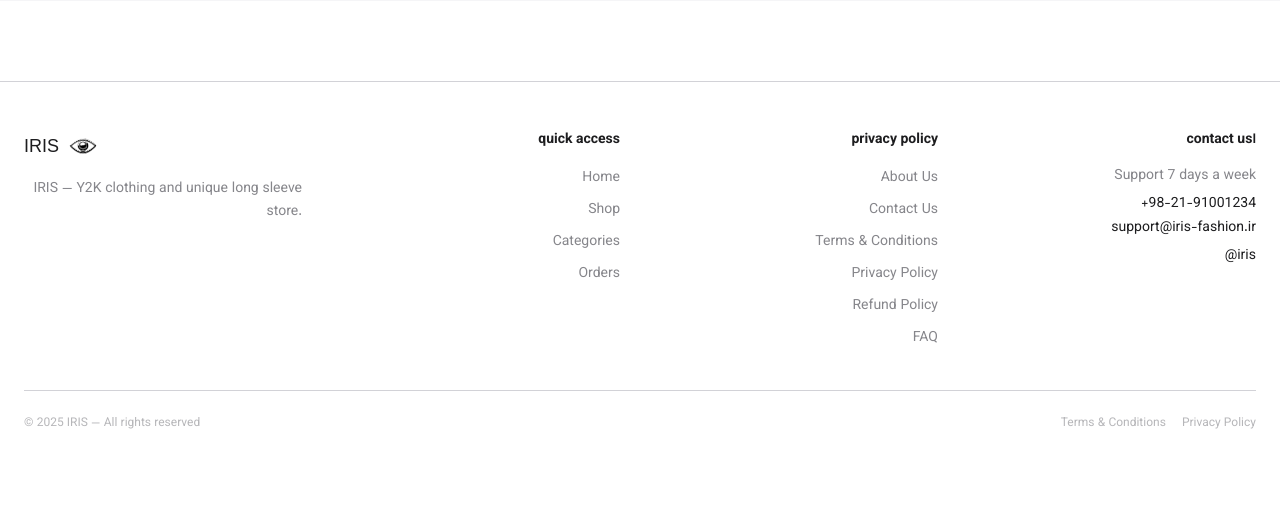
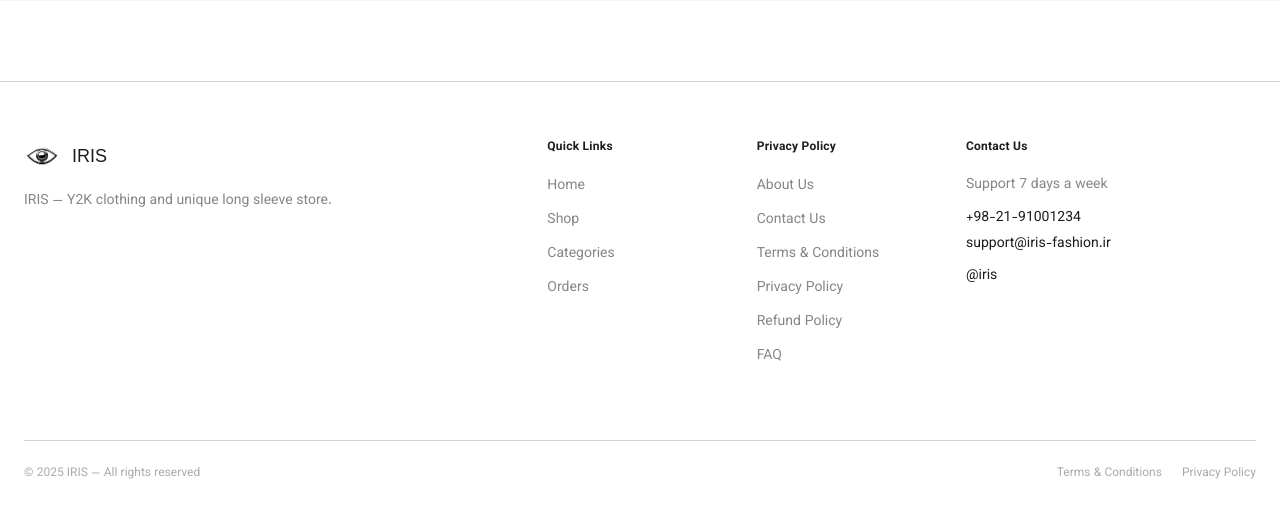
Before and after one commit to NahidDavoudi/shopiris, a PHP site: page / in a window 1280 px wide. Shown: the part 920-1433 px from the top of the page. Before the commit the page ends 1349 px from the top, so only its background shows below. Run offline with PHP 8.4, Linux system fonts and the light colour scheme; data that the repository does not hold is empty; style sheets or scripts are compiled from the project's sources; some web fonts are replaced.

Commit message:
fixing the footer's layout

```diff
--- a/assets/css/input.css
+++ b/assets/css/input.css
@@ -477,3 +477,27 @@ div[data-page].active {
 .product-acc-panel {
   transition: max-height 0.3s ease;
 }
+
+/* ── Footer (formal) ── */
+.footer-heading {
+  font-size: 0.75rem;
+  font-weight: 700;
+  letter-spacing: 0.02em;
+  color: var(--color-body-text, #1d1d1f);
+  margin-bottom: 1.1rem;
+}
+
+.footer-link {
+  font-size: 0.875rem;
+  color: var(--color-muted);
+  transition: color 0.2s ease;
+}
+
+.footer-link:hover {
+  color: var(--color-body-text, #1d1d1f);
+}
+
+.footer-formal .enamad-badge img,
+.footer-formal .enamad-badge {
+  max-height: 52px;
+}
--- a/assets/css/output.css
+++ b/assets/css/output.css
@@ -394,6 +388,12 @@
   }
   .order-2 {
     order: 2;
+  }
+  .col-span-1 {
+    grid-column: span 1 / span 1;
+  }
+  .col-span-2 {
+    grid-column: span 2 / span 2;
   }
   .col-span-full {
     grid-column: 1 / -1;
@@ -502,6 +499,9 @@
   }
   .mb-10 {
     margin-bottom: calc(var(--spacing) * 10);
+  }
+  .mb-12 {
+    margin-bottom: calc(var(--spacing) * 12);
   }
   .ml-auto {
     margin-left: auto;
@@ -907,6 +873,9 @@
   .flex-col {
     flex-direction: column;
   }
+  .flex-col-reverse {
+    flex-direction: column-reverse;
+  }
   .flex-row {
     flex-direction: row;
   }
@@ -979,6 +943,11 @@
     margin-block-start: calc(calc(var(--spacing) * 2) * var(--tw-space-y-reverse));
     margin-block-end: calc(calc(var(--spacing) * 2) * calc(1 - var(--tw-space-y-reverse)));
   }
+  :where(.space-y-2\.5 > :not(:last-child)) {
+    --tw-space-y-reverse: 0;
+    margin-block-start: calc(calc(var(--spacing) * 2.5) * var(--tw-space-y-reverse));
+    margin-block-end: calc(calc(var(--spacing) * 2.5) * calc(1 - var(--tw-space-y-reverse)));
+  }
   :where(.space-y-3 > :not(:last-child)) {
     --tw-space-y-reverse: 0;
     margin-block-start: calc(calc(var(--spacing) * 3) * var(--tw-space-y-reverse));
@@ -1005,6 +974,9 @@
   .gap-x-5 {
     column-gap: calc(var(--spacing) * 5);
   }
+  .gap-x-6 {
+    column-gap: calc(var(--spacing) * 6);
+  }
   :where(.-space-x-2 > :not(:last-child)) {
     --tw-space-x-reverse: 0;
     margin-inline-start: calc(calc(var(--spacing) * -2) * var(--tw-space-x-reverse));
@@ -1018,6 +990,9 @@
   }
   .gap-y-8 {
     row-gap: calc(var(--spacing) * 8);
+  }
+  .gap-y-10 {
+    row-gap: calc(var(--spacing) * 10);
   }
   :where(.divide-y > :not(:last-child)) {
     --tw-divide-y-reverse: 0;
@@ -1531,6 +1479,9 @@
   }
   .pt-12 {
     padding-top: calc(var(--spacing) * 12);
+  }
+  .pt-14 {
+    padding-top: calc(var(--spacing) * 14);
   }
   .pb-1 {
     padding-bottom: var(--spacing);
@@ -1772,12 +1720,6 @@
     color: color-mix(in srgb, #86868b 50%, transparent);
     @supports (color: color-mix(in lab, red, red)) {
       color: color-mix(in oklab, var(--color-muted) 50%, transparent);
-    }
-  }
-  .text-muted\/60 {
-    color: color-mix(in srgb, #86868b 60%, transparent);
-    @supports (color: color-mix(in lab, red, red)) {
-      color: color-mix(in oklab, var(--color-muted) 60%, transparent);
     }
   }
   .text-muted\/70 {
@@ -2311,6 +2247,9 @@
     .sm\:p-5 {
       padding: calc(var(--spacing) * 5);
     }
+    .sm\:text-left {
+      text-align: left;
+    }
     .sm\:text-right {
       text-align: right;
     }
@@ -2470,8 +2409,29 @@
     .lg\:order-2 {
       order: 2;
     }
+    .lg\:order-last {
+      order: 9999;
+    }
     .lg\:col-span-2 {
       grid-column: span 2 / span 2;
+    }
+    .lg\:col-span-3 {
+      grid-column: span 3 / span 3;
+    }
+    .lg\:col-span-4 {
+      grid-column: span 4 / span 4;
+    }
+    .lg\:col-start-6 {
+      grid-column-start: 6;
+    }
+    .lg\:col-start-8 {
+      grid-column-start: 8;
+    }
+    .lg\:col-start-10 {
+      grid-column-start: 10;
+    }
+    .lg\:row-start-1 {
+      grid-row-start: 1;
     }
     .lg\:mt-0 {
       margin-top: 0px;
@@ -2497,6 +2457,12 @@
     }
     .lg\:grid-cols-4 {
       grid-template-columns: repeat(4, minmax(0, 1fr));
+    }
+    .lg\:grid-cols-12 {
+      grid-template-columns: repeat(12, minmax(0, 1fr));
+    }
+    .lg\:gap-6 {
+      gap: calc(var(--spacing) * 6);
     }
     .lg\:gap-14 {
       gap: calc(var(--spacing) * 14);
@@ -2869,6 +2835,24 @@ div[data-page].active {
 }
 .product-acc-panel {
   transition: max-height 0.3s ease;
+}
+.footer-heading {
+  font-size: 0.75rem;
+  font-weight: 700;
+  letter-spacing: 0.02em;
+  color: var(--color-body-text, #1d1d1f);
+  margin-bottom: 1.1rem;
+}
+.footer-link {
+  font-size: 0.875rem;
+  color: var(--color-muted);
+  transition: color 0.2s ease;
+}
+.footer-link:hover {
+  color: var(--color-body-text, #1d1d1f);
+}
+.footer-formal .enamad-badge img, .footer-formal .enamad-badge {
+  max-height: 52px;
 }
 @property --tw-translate-x {
   syntax: "*";
--- a/assets/js/components/Footer.js
+++ b/assets/js/components/Footer.js
@@ -13,54 +13,63 @@ const Footer = {
     const navLinks = storeConfig.texts.nav;
     const legalLinks = storeConfig.texts.legal?.footerLinks || [];
     const enamadBadge = renderEnamadBadge();
+    const phone = storeConfig.texts.legal?.contact?.phone?.value;
+    const email = storeConfig.texts.legal?.contact?.email?.value;
 
     return `
-      <footer class="border-t border-border bg-body mt-20">
-        <div class="max-w-[1280px] mx-auto px-4 md:px-6 py-12">
-          <div class="grid grid-cols-1 sm:grid-cols-2 lg:grid-cols-4 gap-10 mb-10">
-            <div class="text-right flex flex-col items-start">
-              <div class="flex items-center gap-2 justify-end mb-4">
+      <footer class="footer-formal border-t border-border bg-body mt-20" dir="ltr">
+        <div class="max-w-[1280px] mx-auto px-4 md:px-6 pt-14 pb-8">
+
+          <div class="grid grid-cols-2 lg:grid-cols-12 gap-x-6 gap-y-10 lg:gap-6 mb-12">
+
+            <div class="col-span-1 lg:col-span-4 flex flex-col items-start text-left">
+              <div class="flex items-center gap-3 mb-4">
+                <img src="${storeConfig.logo}" alt="${storeConfig.name}" class="w-9 h-9 object-contain">
                 <span class="font-display text-lg text-body">${storeConfig.name}</span>
-                <img src="${storeConfig.logo}" alt="" class="w-8 h-8 object-contain">
               </div>
-              <p class="text-sm text-muted leading-relaxed">${footer.tagline}</p>
+              <p class="text-sm text-muted leading-relaxed max-w-xs">${footer.tagline}</p>
             </div>
-            <div class="text-right">
-              <h3 class="text-sm font-bold text-body mb-4">quick access</h3>
-              <ul class="space-y-2">
+
+            <div class="col-span-1 lg:col-span-3 lg:col-start-10 flex items-start justify-end lg:order-last">
+              ${enamadBadge}
+            </div>
+
+            <div class="col-span-1 lg:col-span-2 lg:col-start-6 text-left">
+              <h3 class="footer-heading">Quick Links</h3>
+              <ul class="space-y-2.5">
                 ${navLinks.map((l) => `
-                  <li><a href="${l.href}" data-link class="text-sm text-muted hover:text-body transition-colors">${l.label}</a></li>`).join('')}
+                  <li><a href="${l.href}" data-link class="footer-link">${l.label}</a></li>`).join('')}
               </ul>
             </div>
-            <div class="text-right">
-              <h3 class="text-sm font-bold text-body mb-4">privacy policy</h3>
-              <ul class="space-y-2">
+
+            <div class="col-span-1 lg:col-span-2 lg:col-start-8 text-left">
+              <h3 class="footer-heading">Privacy Policy</h3>
+              <ul class="space-y-2.5">
                 ${legalLinks.map((l) => `
-                  <li><a href="${l.href}" data-link class="text-sm text-muted hover:text-body transition-colors">${l.label}</a></li>`).join('')}
+                  <li><a href="${l.href}" data-link class="footer-link">${l.label}</a></li>`).join('')}
               </ul>
             </div>
-            <div class="text-right">
-              <h3 class="text-sm font-bold text-body mb-4">contact usا</h3>
-              <p class="text-sm text-muted mb-2">${footer.support}</p>
-              ${storeConfig.texts.legal?.contact?.phone?.value
-                ? `<p class="text-sm text-body mb-1" dir="ltr">${storeConfig.texts.legal.contact.phone.value}</p>`
-                : ''}
-              ${storeConfig.texts.legal?.contact?.email?.value
-                ? `<p class="text-sm text-body mb-2" dir="ltr">${storeConfig.texts.legal.contact.email.value}</p>`
-                : ''}
-              <p class="text-sm text-body" dir="ltr">${footer.social}</p>
+
+            <div class="col-span-2 lg:col-span-3 lg:col-start-10 lg:row-start-1 text-left">
+              <h3 class="footer-heading">Contact Us</h3>
+              <p class="text-sm text-muted leading-relaxed mb-3">${footer.support}</p>
+              <div class="space-y-1.5">
+                ${phone ? `<p class="text-sm text-body">${phone}</p>` : ''}
+                ${email ? `<p class="text-sm text-body">${email}</p>` : ''}
+              </div>
+              ${footer.social ? `<p class="text-sm text-body mt-3">${footer.social}</p>` : ''}
+            </div>
+
+          </div>
+
+          <div class="footer-bottom border-t border-border pt-6 flex flex-col-reverse sm:flex-row items-center justify-between gap-5">
+            <p class="text-xs text-muted/70 text-center sm:text-left">${footer.copyright}</p>
+            <div class="flex flex-wrap gap-5 justify-center text-xs">
+              ${legalLinks.slice(2, 4).map((l) => `
+                <a href="${l.href}" data-link class="text-muted/70 hover:text-body transition-colors">${l.label}</a>`).join('')}
             </div>
           </div>
-          <div class="border-t border-border pt-6 flex flex-col sm:flex-row items-center justify-between gap-4 text-xs text-muted/60">
-            <p class="text-center sm:text-right">${footer.copyright}</p>
-            <div class="flex flex-col sm:flex-row items-center gap-4">
-              ${enamadBadge}
-              <div class="flex flex-wrap gap-4 justify-center">
-                ${legalLinks.slice(2, 4).map((l) => `
-                  <a href="${l.href}" data-link class="hover:text-body transition-colors">${l.label}</a>`).join('')}
-              </div>
-            </div>
-          </div>
+
         </div>
       </footer>`;
   },
```
Also changed, not shown: other parts of assets/css/output.css (+0 -84 lines).
